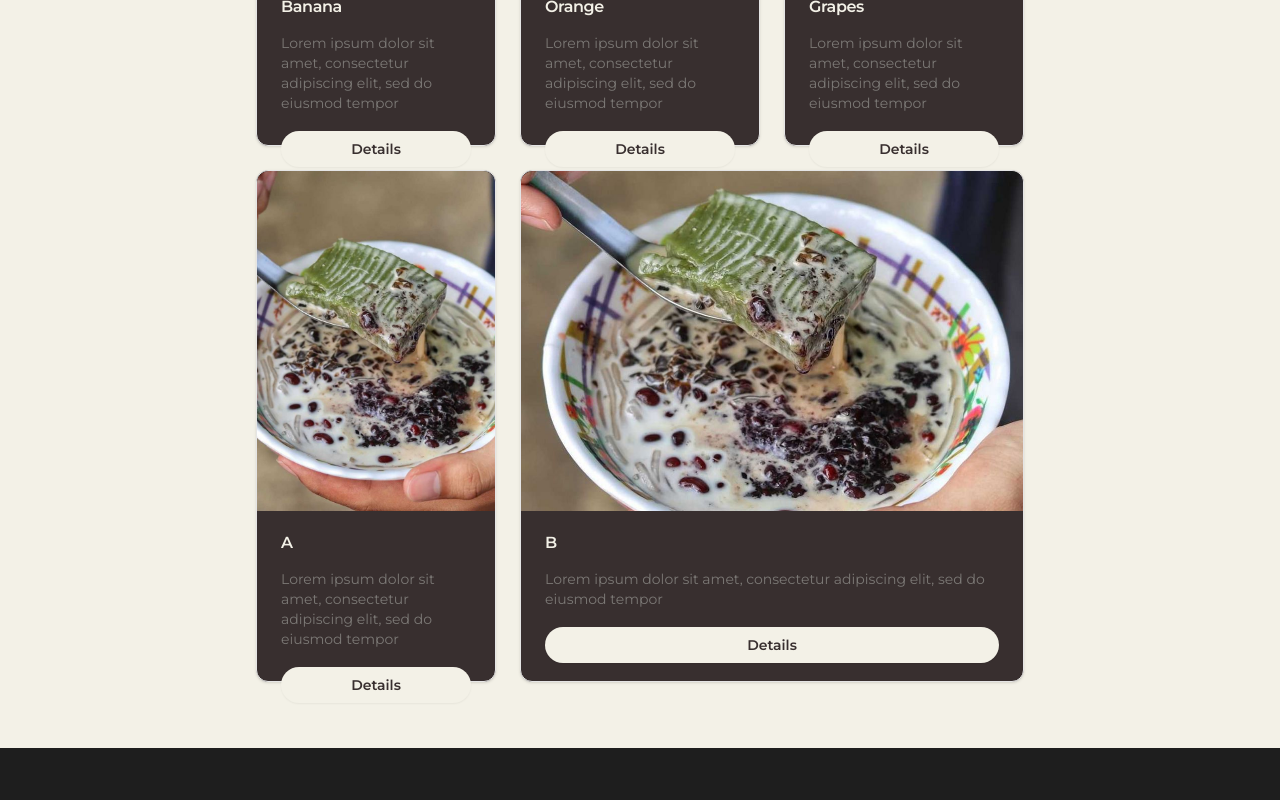
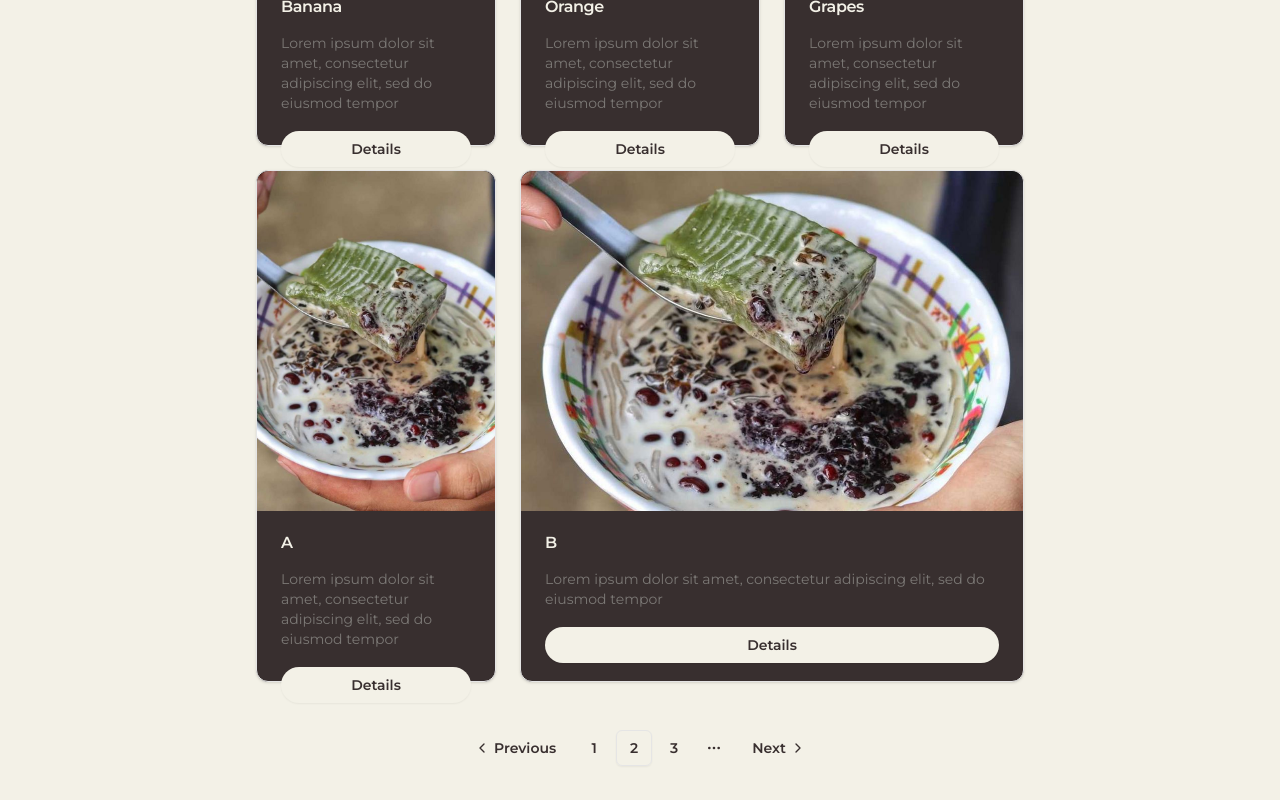
Before and after one commit to rlatksk/Explor-Eats, a React (Vite) app in the folder client/: page /list in a window 1280 px wide. Shown: the part 1804-2604 px from the top of the page. Before the commit the page ends 2552 px from the top, so only its background shows below. Built offline with nearby package versions, Linux system fonts and the light colour scheme.

Commit message:
Added shadcn pagination

```diff
--- /dev/null
+++ b/client/src/components/ui/pagination.jsx
@@ -0,0 +1,100 @@
+import * as React from "react"
+import { ChevronLeft, ChevronRight, MoreHorizontal } from "lucide-react"
+
+import { cn } from "@/lib/utils"
+import { buttonVariants } from "@/components/ui/button";
+
+const Pagination = ({
+  className,
+  ...props
+}) => (
+  <nav
+    role="navigation"
+    aria-label="pagination"
+    className={cn("mx-auto flex w-full justify-center text-secondaryColor", className)}
+    {...props} />
+)
+Pagination.displayName = "Pagination"
+
+const PaginationContent = React.forwardRef(({ className, ...props }, ref) => (
+  <ul
+    ref={ref}
+    className={cn("flex flex-row items-center gap-1", className)}
+    {...props} />
+))
+PaginationContent.displayName = "PaginationContent"
+
+const PaginationItem = React.forwardRef(({ className, ...props }, ref) => (
+  <li ref={ref} className={cn("", className)} {...props} />
+))
+PaginationItem.displayName = "PaginationItem"
+
+const PaginationLink = ({
+  className,
+  isActive,
+  size = "icon",
+  ...props
+}) => (
+  <a
+    aria-current={isActive ? "page" : undefined}
+    className={cn(buttonVariants({
+      variant: isActive ? "outline" : "ghost",
+      size,
+    }), className)}
+    {...props} />
+)
+PaginationLink.displayName = "PaginationLink"
+
+const PaginationPrevious = ({
+  className,
+  ...props
+}) => (
+  <PaginationLink
+    aria-label="Go to previous page"
+    size="default"
+    className={cn("gap-1 pl-2.5", className)}
+    {...props}>
+    <ChevronLeft className="h-4 w-4" />
+    <span>Previous</span>
+  </PaginationLink>
+)
+PaginationPrevious.displayName = "PaginationPrevious"
+
+const PaginationNext = ({
+  className,
+  ...props
+}) => (
+  <PaginationLink
+    aria-label="Go to next page"
+    size="default"
+    className={cn("gap-1 pr-2.5", className)}
+    {...props}>
+    <span>Next</span>
+    <ChevronRight className="h-4 w-4" />
+  </PaginationLink>
+)
+PaginationNext.displayName = "PaginationNext"
+
+const PaginationEllipsis = ({
+  className,
+  ...props
+}) => (
+  <span
+    aria-hidden
+    className={cn("flex h-9 w-9 items-center justify-center", className)}
+    {...props}>
+    <MoreHorizontal className="h-4 w-4" />
+    <span className="sr-only">More pages</span>
+  </span>
+)
+PaginationEllipsis.displayName = "PaginationEllipsis"
+
+export {
+  Pagination,
+  PaginationContent,
+  PaginationLink,
+  PaginationItem,
+  PaginationPrevious,
+  PaginationNext,
+  PaginationEllipsis,
+}
--- a/client/src/pages/SearchList.jsx
+++ b/client/src/pages/SearchList.jsx
@@ -4,6 +4,15 @@ import { Card, CardHeader, CardTitle, CardDescription, CardFooter } from '@/comp
 import CheHunTiau from '@/assets/images/CheHunTiau.jpg';
 import { Button } from '@/components/ui/button'
 import { Link } from 'react-router-dom';
+import {
+  Pagination,
+  PaginationContent,
+  PaginationEllipsis,
+  PaginationItem,
+  PaginationLink,
+  PaginationNext,
+  PaginationPrevious,
+} from "@/components/ui/pagination"
 
 function SearchList() {
   const items = ['Apple', 'Banana', 'Orange', 'Grapes', 'A', 'Apple', 'Banana', 'Orange', 'Grapes', 'A', 'B'];
@@ -52,7 +61,30 @@ function SearchList() {
           </Card>
           ))}
         </div>
-
+        <Pagination>
+          <PaginationContent>
+            <PaginationItem >
+              <PaginationPrevious href="#" />
+            </PaginationItem>
+            <PaginationItem>
+              <PaginationLink href="#">1</PaginationLink>
+            </PaginationItem>
+            <PaginationItem>
+              <PaginationLink href="#" isActive>
+                2
+              </PaginationLink>
+            </PaginationItem>
+            <PaginationItem>
+              <PaginationLink href="#">3</PaginationLink>
+            </PaginationItem>
+            <PaginationItem>
+              <PaginationEllipsis />
+            </PaginationItem>
+            <PaginationItem >
+              <PaginationNext href="#" />
+            </PaginationItem>
+          </PaginationContent>
+        </Pagination>
       </div>
     </div>
   )
```
